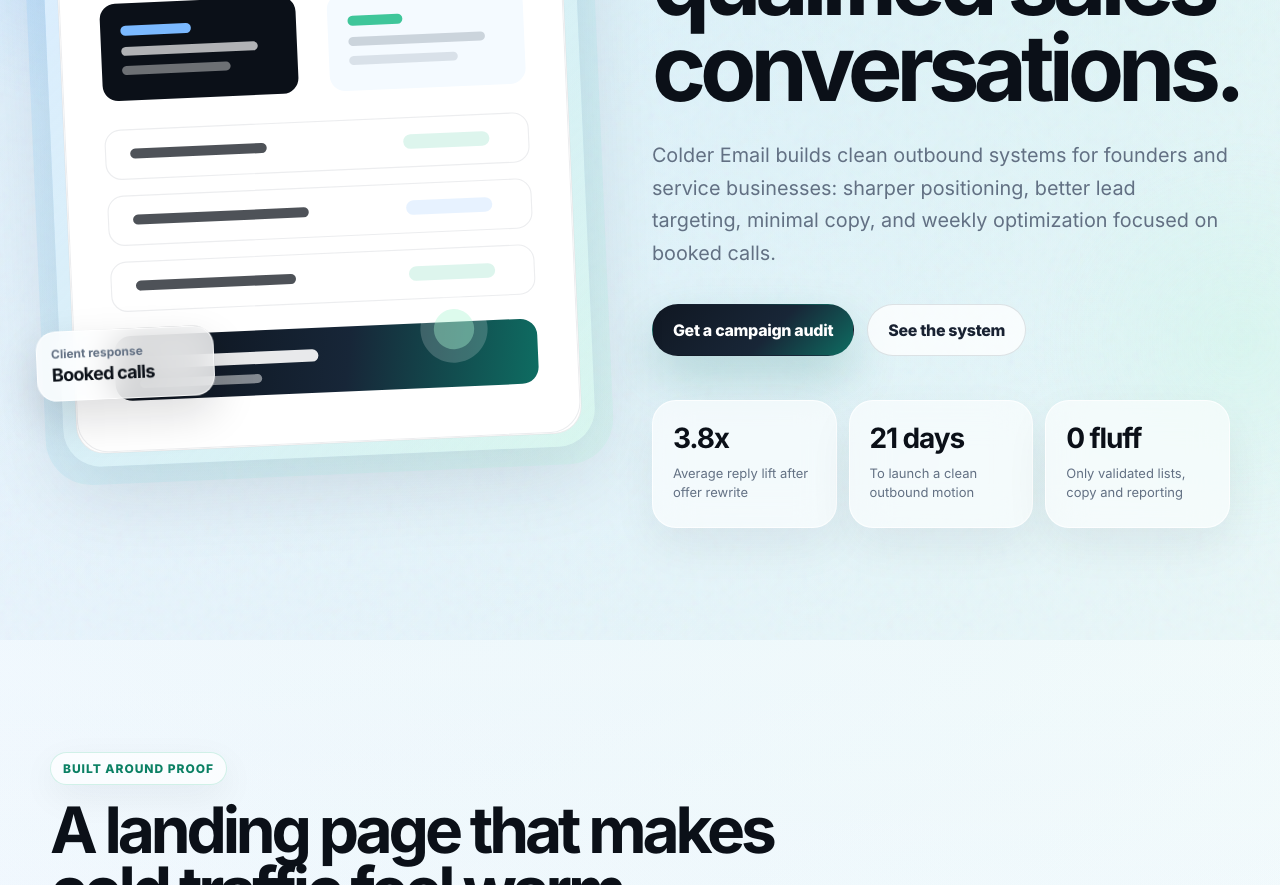
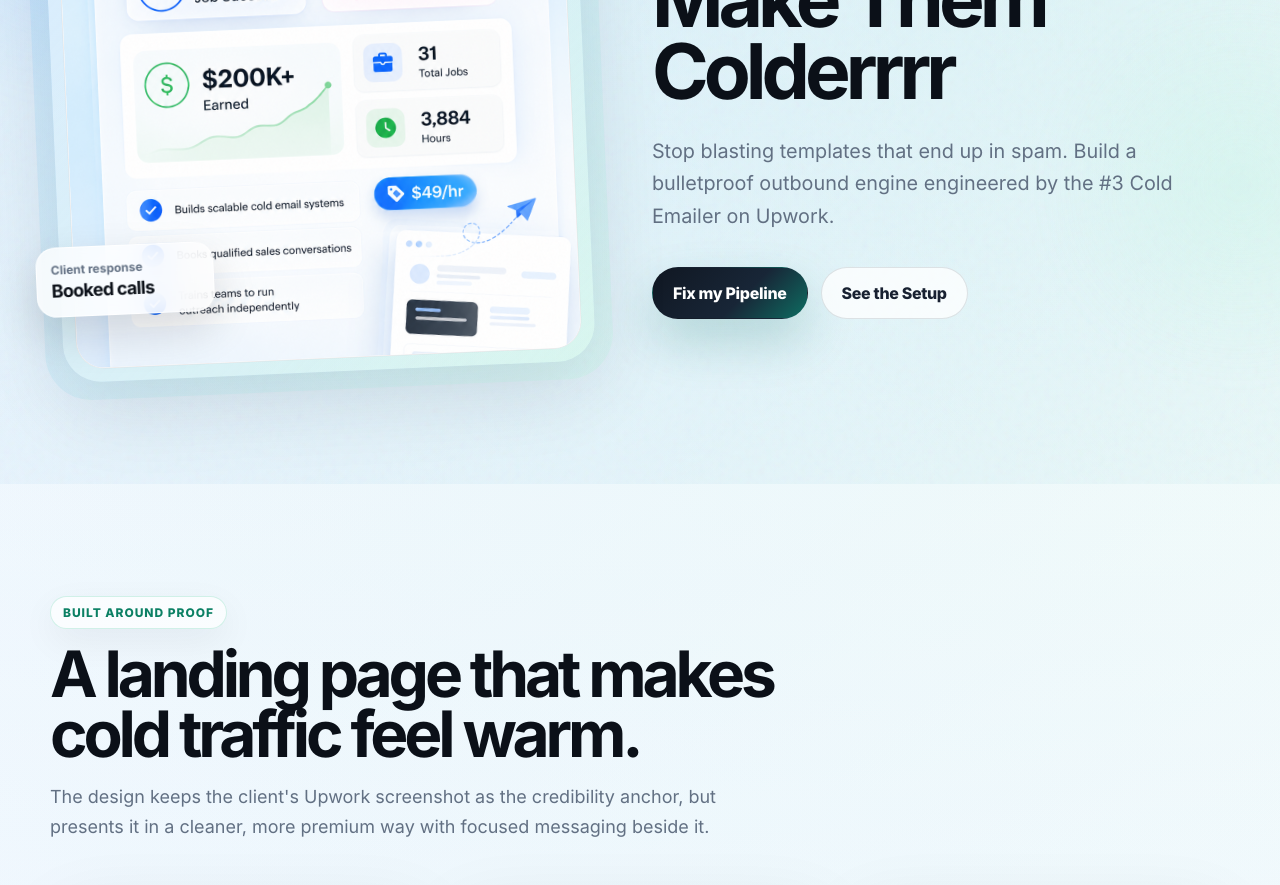
Before and after one commit to AbdulHannnan/ColderEmail-Fr, a Next.js app: page / in a window 1280 px wide. Shown: the part 440-1325 px from the top of the page. Built offline with nearby package versions, Linux system fonts and the light colour scheme.

Commit message:
Hero section working

```diff
--- a/src/app/globals.css
+++ b/src/app/globals.css
@@ -216,7 +216,7 @@
 
 .hero h1 {
   margin-top: 20px;
-  font-size: clamp(52px, 8vw, 92px);
+  font-size: clamp(32px, 6vw, 82px);
   max-width: 760px;
 }
 
@@ -264,37 +264,6 @@
   color: var(--ink-soft);
 }
 
-.stat-row {
-  display: grid;
-  grid-template-columns: repeat(3, 1fr);
-  gap: 12px;
-  margin-top: 44px;
-}
-
-.stat {
-  min-height: 128px;
-  padding: 20px;
-  border: 1px solid rgba(255, 255, 255, 0.76);
-  border-radius: var(--radius-md);
-  background: rgba(255, 255, 255, 0.6);
-  box-shadow: 0 18px 46px rgba(15, 23, 42, 0.06);
-  backdrop-filter: blur(18px);
-}
-
-.stat strong {
-  display: block;
-  font-size: 28px;
-  letter-spacing: -0.04em;
-  color: var(--ink);
-}
-
-.stat span {
-  display: block;
-  margin-top: 10px;
-  color: var(--muted);
-  font-size: 13px;
-  line-height: 1.45;
-}
 
 .proof-visual {
   position: relative;
--- a/src/components/Hero.tsx
+++ b/src/components/Hero.tsx
@@ -24,30 +24,20 @@
 
         <div className="hero-copy">
           <span className="eyebrow">Cold email for serious B2B teams</span>
-          <h1>Turn quiet inboxes into qualified sales conversations.</h1>
+          <h1>Cold Emails Do Not Work Let's Make Them Colderrrr</h1>
           <p className="hero-lead">
-            Colder Email builds clean outbound systems for founders and service businesses: sharper positioning,
-            better lead targeting, minimal copy, and weekly optimization focused on booked calls.
+            Stop blasting templates that end up in spam. Build a bulletproof outbound engine engineered by the #3 Cold Emailer on Upwork.
           </p>
 
           <div className="hero-actions">
             <a className="btn btn-primary" href="#contact">
-              Get a campaign audit
+              Fix my Pipeline
             </a>
             <a className="btn btn-ghost" href="#proof">
-              See the system
+              See the Setup
             </a>
           </div>
-
-          <div className="stat-row" aria-label="Performance highlights">
-            {site.stats.map((stat) => (
-              <div className="stat" key={stat.label}>
-                <strong>{stat.value}</strong>
-                <span>{stat.label}</span>
-              </div>
-            ))}
-          </div>
-        </div>
+       </div>
       </div>
     </section>
   );
--- a/src/lib/site.ts
+++ b/src/lib/site.ts
@@ -3,18 +3,14 @@
   email: "hello@colder.email",
   phone: "+1 (000) 000-0000",
   calendarUrl: "#contact",
-  upworkProofImage: "/upwork-proof-placeholder.svg",
+  upworkProofImage: "/upwork-proof-placeholder.png",
   nav: [
     { label: "Proof", href: "#proof" },
     { label: "System", href: "#system" },
     { label: "Results", href: "#results" },
     { label: "Contact", href: "#contact" }
   ],
-  stats: [
-    { value: "3.8x", label: "Average reply lift after offer rewrite" },
-    { value: "21 days", label: "To launch a clean outbound motion" },
-    { value: "0 fluff", label: "Only validated lists, copy and reporting" }
-  ],
+
   services: [
     {
       title: "ICP & list strategy",
```
Also changed, not shown: public/upwork-proof-placeholder.png (added), public/upwork-proof-placeholder.svg (deleted).
